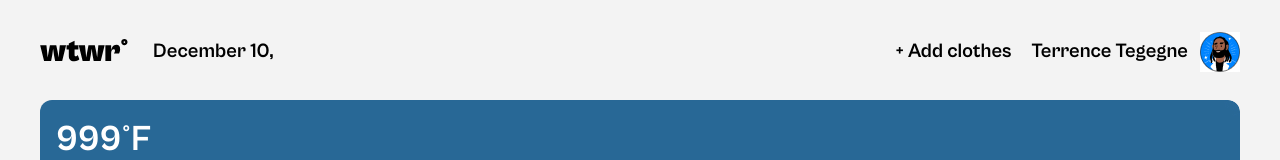
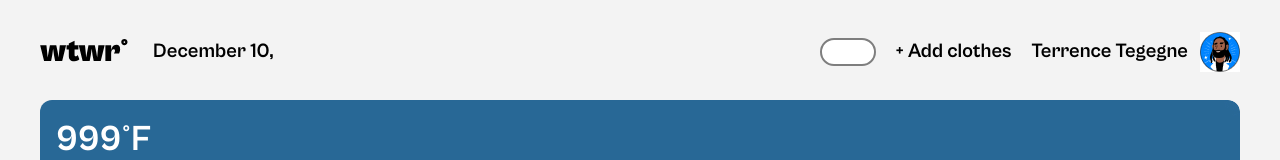
Before and after one commit to JoseRaiders/se_project_react, a React (Vite) app: page / in a window 1280 px wide. Shown: the top 160 px of the page. Built offline with nearby package versions, Linux system fonts and the light colour scheme; no server answers.

Commit message:
add weather toggle switch structure

```diff
--- a/src/components/Header/Header.css
+++ b/src/components/Header/Header.css
@@ -24,7 +24,7 @@
   font-size: 20px;
   line-height: 24px;
   font-weight: 700;
-  margin-left: auto;
+  /* margin-left: auto; */
   padding: 0 20px 0 0;
 }
 
--- a/src/components/Header/Header.jsx
+++ b/src/components/Header/Header.jsx
@@ -1,6 +1,7 @@
 import "./Header.css";
 import logo from "../../assets/Logo.svg";
 import avatar from "../../assets/Avatar.jpg";
+import ToggleSwitch from "../ToggleSwitch/ToggleSwitch";
 
 function Header({ addButtonClick, weatherData }) {
   const currentDate = new Date().toLocaleString("default", {
@@ -14,6 +15,7 @@ function Header({ addButtonClick, weatherData }) {
       <p className="header__date-and-location">
         {currentDate}, {weatherData.city}
       </p>
+      <ToggleSwitch />
       <button
         type="button"
         className="header__add-clothes-btn"
--- a/src/components/ModalWithForm/ModalWithForm.css
+++ b/src/components/ModalWithForm/ModalWithForm.css
@@ -135,3 +135,7 @@
   margin-top: 32px;
   cursor: pointer;
 }
+
+.modal__submit:hover {
+  background-color: rgba(0, 0, 0, 0.6);
+}
--- /dev/null
+++ b/src/components/ToggleSwitch/ToggleSwitch.css
@@ -0,0 +1,18 @@
+.toggle {
+  margin-left: auto;
+  padding: 0 20px 0 0;
+}
+
+.toggle__switch {
+  display: flex;
+  position: relative;
+}
+
+.toggle__switch-box {
+  width: 56px;
+  height: 28px;
+  background-color: #fff;
+  border: 2px solid #7e7e7e;
+  border-radius: 20px;
+  appearance: none;
+}
--- /dev/null
+++ b/src/components/ToggleSwitch/ToggleSwitch.jsx
@@ -0,0 +1,19 @@
+import Reach from "react";
+import "./ToggleSwitch.css";
+
+function ToggleSwitch() {
+  return (
+    <div className="toggle">
+      <label className="toggle__switch" htmlFor="toggle">
+        <input
+          className="toggle__switch-box"
+          type="checkbox"
+          name="toggle"
+          id="toggle"
+        />
+      </label>
+    </div>
+  );
+}
+
+export default ToggleSwitch;
```
